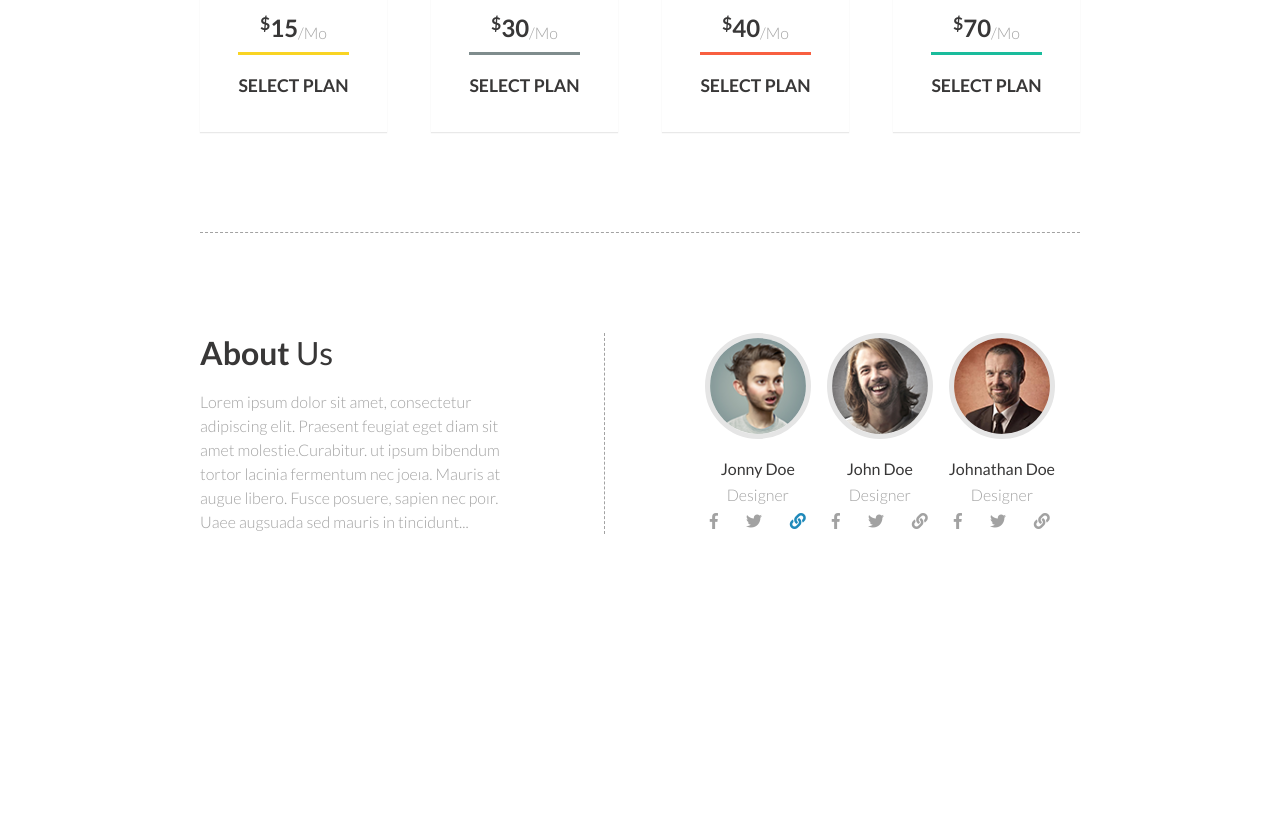
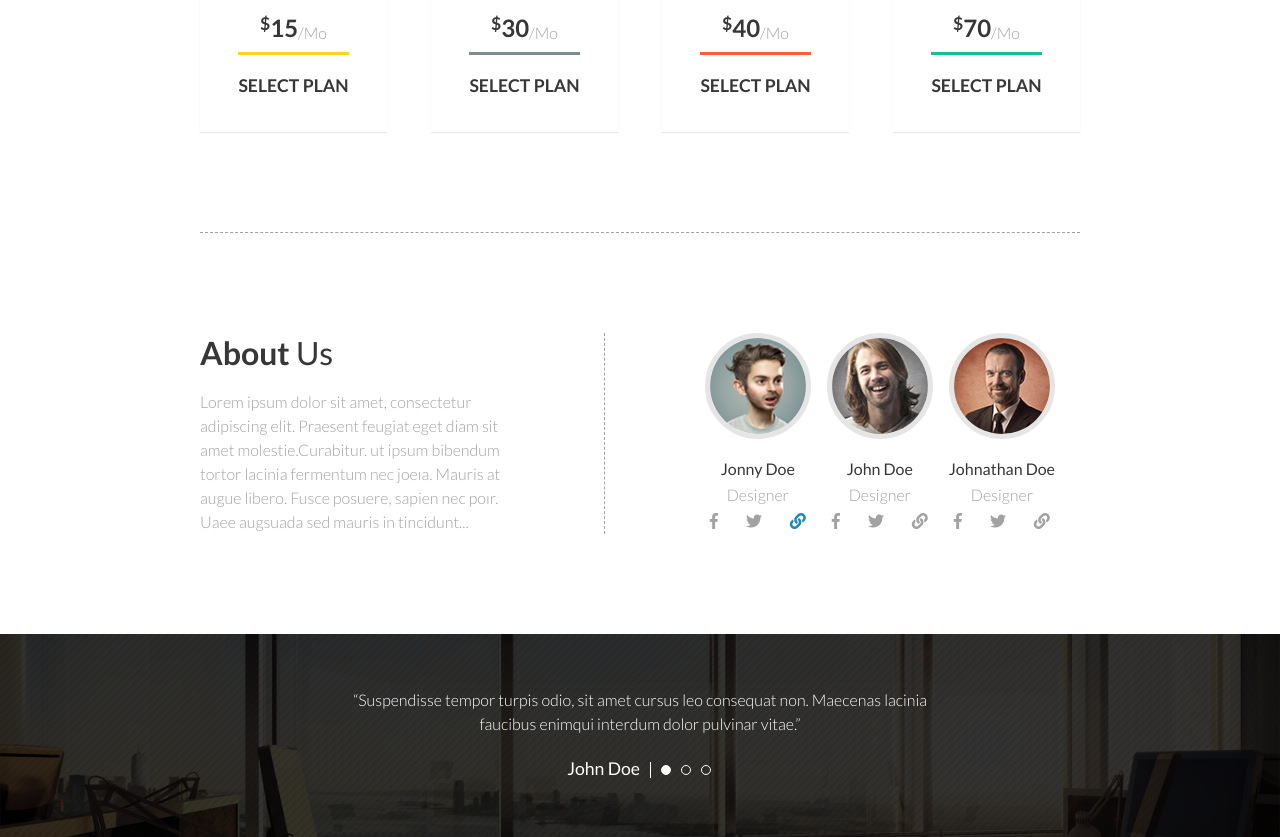
Before and after one commit to AliakseiLiasnitski/markup-2018q3, a plain HTML site: page index.html in a window 1280 px wide. Shown: the part 2333-3170 px from the top of the page. Before the commit the page ends 2967 px from the top, so only its background shows below. Drawn offline with Linux system fonts and the light colour scheme.

Commit message:
refactor: add slider section

```diff
--- a/index.html
+++ b/index.html
@@ -8,6 +8,7 @@
     <link rel="stylesheet" href="./style.css">
     <link href="https://fonts.googleapis.com/css?family=Lato:100,100i,300,300i,400,400i,700,700i,900,900i" rel="stylesheet">
     <link rel="stylesheet" href="https://use.fontawesome.com/releases/v5.4.1/css/all.css" integrity="sha384-5sAR7xN1Nv6T6+dT2mhtzEpVJvfS3NScPQTrOxhwjIuvcA67KV2R5Jz6kr4abQsz" crossorigin="anonymous">
+    <script src="./index.js"></script>
 </head>
 <body>
     <header>
@@ -300,5 +301,23 @@
             </div>
         </div>
     </section>
+    <section class="section-slider">
+        <div class="line-gradient-bg">
+            <div class="content-slider">
+                <div id="slide" class="slide">
+                    “Suspendisse tempor turpis odio, sit amet cursus leo consequat non. Maecenas lacinia faucibus enimqui
+                    interdum dolor pulvinar vitae.”
+                </div>
+                <div class="navigation-slider">
+                    <div id="slide-autor-name" class="whose-quote">John Doe</div>
+                    <div class="dots-nav-slider">
+                        <div id="dot-0" class="dot-slide dot-slide-checked"></div>
+                        <div id="dot-1" class="dot-slide"></div>
+                        <div id="dot-2" class="dot-slide"></div>
+                    </div>
+                </div>
+            </div>
+        </div>
+    </section>
 </body>
 </html>
--- /dev/null
+++ b/index.js
@@ -0,0 +1,21 @@
+const masQuote = [
+    {autor: 'John Doe', quote: '“Suspendisse tempor turpis odio, sit amet cursus leo consequat non. Maecenas lacinia faucibus enimqui interdum dolor pulvinar vitae."'},
+    {autor: 'Jonny Doe', quote: '“Suspendisse tempor turpis odio, sit amet cursus leo consequat non. Maecenas lacinia faucibus enimqui interdum dolor pulvinar vitae. S2"'},
+    {autor: 'Johnathan Doe', quote: '“Suspendisse tempor turpis odio, sit amet cursus leo consequat non. Maecenas lacinia faucibus enimqui interdum dolor pulvinar vitae. S3"'}
+];
+
+document.addEventListener('DOMContentLoaded', () => {
+    const slide = document.querySelector('#slide');
+    const nameAutor = document.querySelector('#slide-autor-name');
+    const contListDots = document.querySelector('.dots-nav-slider');
+
+    contListDots.addEventListener('click', (e) => {
+        if (e.target.className === 'dot-slide'){
+            const index = parseInt(e.target.id.replace('dot-', ''), 10);
+            contListDots.querySelector('.dot-slide-checked').classList.remove('dot-slide-checked');
+            slide.innerHTML = masQuote[index].quote;
+            nameAutor.innerHTML = masQuote[index].autor;
+            e.target.classList.add('dot-slide-checked');
+        }
+    });
+});
--- a/style.css
+++ b/style.css
@@ -497,3 +497,79 @@ nav{
 .checked-link{
     color: #1f89ba !important;
 }
+
+/* Section slider */
+.section-slider{
+    background: url(./src/images/slider/BG.png) no-repeat;
+    -moz-background-size: cover;
+    -webkit-background-size: cover;
+    -o-background-size: cover;
+    background-size: cover;
+    background-position: center center;
+}
+
+.line-gradient-bg{
+    background:
+    linear-gradient(
+      rgba(0, 0, 0, 0.8),
+      rgba(0, 0, 0, 0.8)
+    ),
+    linear-gradient(-45deg, rgba(0, 0, 0, 0) 49.9%, rgba(38, 38, 38, 0.2) 49.9%, rgba(38, 38, 38, 0.2) 55%, rgba(0, 0, 0, 0) 55%),
+    linear-gradient(-45deg, rgba(38, 38, 38, 0.2) 10%, rgba(0, 0, 0, 0) 10%);
+    -moz-background-size: 0.5em 0.5em;
+    -webkit-background-size: 0.5em 0.5em;
+    -o-background-size: 0.5em 0.5em;
+    background-size: 0.5em 0.5em;
+}
+
+.content-slider{
+    padding: 54px 338px;
+    color: #fff;
+    font-weight: 300;
+    line-height: 1.5;
+    display: flex;
+    flex-direction: column;
+    align-items: center;
+}
+
+.slide{
+    text-align: center;
+}
+
+.navigation-slider{
+    margin-top: 20px;
+    width: 100%;
+    display: flex;
+    align-items: center;
+}
+
+.whose-quote{
+    font-weight: 500;
+    font-size: 1.1em;
+    width: 50%;
+    text-align: end;
+}
+
+.dots-nav-slider{
+    display: flex;
+    border-left: 1px solid #fff;
+    margin-left: 10px;
+    padding-left: 5px;
+}
+
+.dot-slide{
+    width: 0.5em;
+    height: 0.5em;
+    border: 1px solid #fff;
+    overflow: hidden;
+    border-radius: 50%;
+    margin: 3px 5px;
+}
+
+.dot-slide:hover{
+    cursor: pointer;
+}
+
+.dot-slide-checked{
+    background-color: #fff;
+}
```
Also changed, not shown: src/images/slider/BG.png (added).
